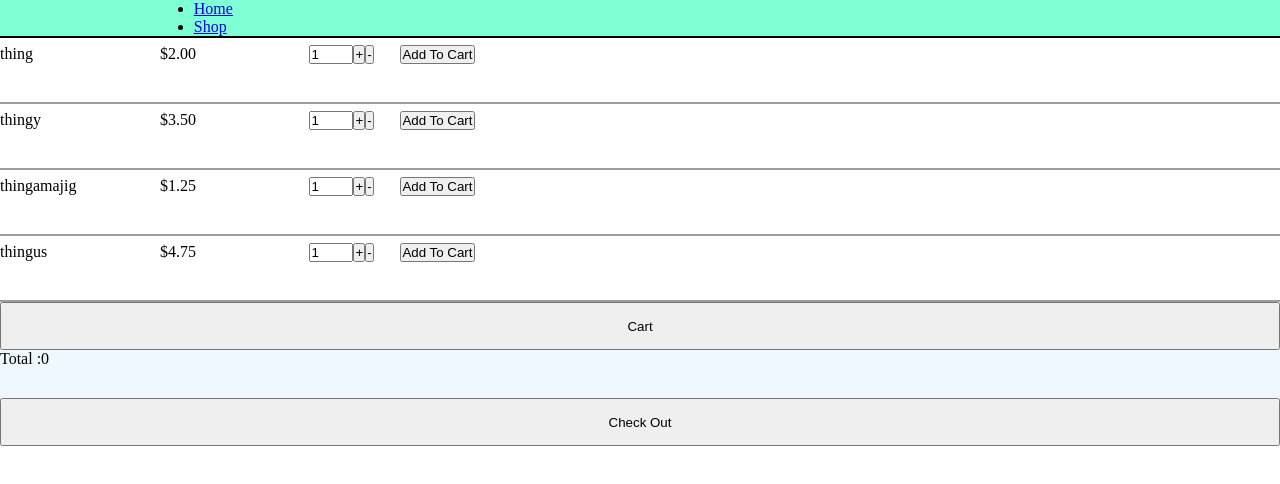
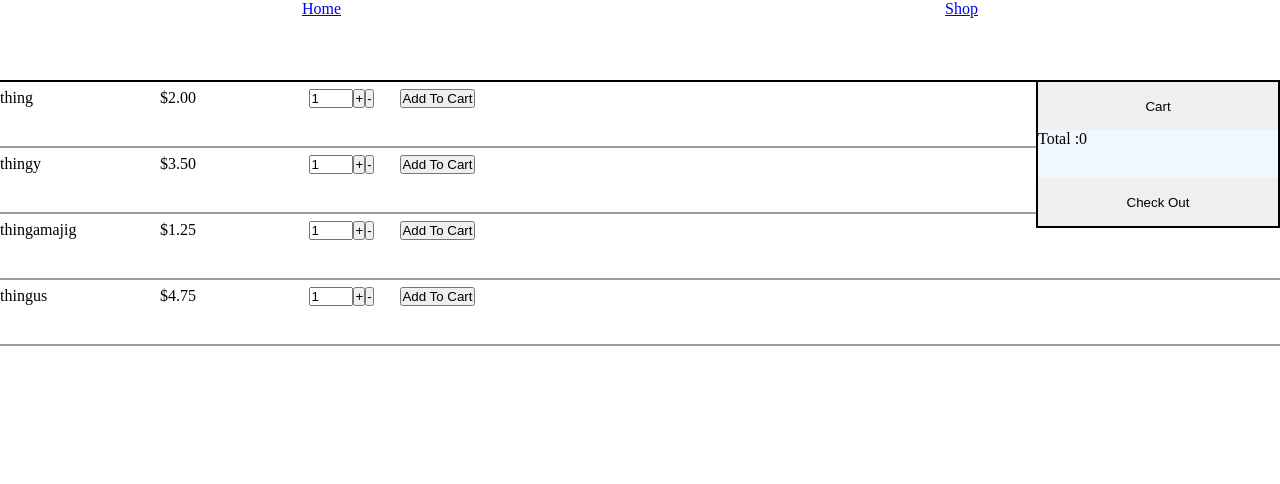
Before and after one commit to hoholabs/react-shopping-cart, a React (Create React App) app: page /Shop in a window 1280 px wide. Shown: the top 484 px of the page. Built offline with nearby package versions, Linux system fonts and the light colour scheme.

Commit message:
some manual reverting

```diff
--- a/src/index.css
+++ b/src/index.css
@@ -6,14 +6,15 @@ body {
 }
 
 nav {
-    background-color: aquamarine;
+    height: 5em;
+}
+
+nav ul {
     display: grid;
-    grid-template-columns: 1fr 1fr 1fr;
     grid-auto-flow: column;
     justify-items: center;
-    align-items: center;
+    list-style-type: none;
     padding: 0;
-    width: 100%;
 }
 
 #shop-page {
@@ -23,11 +24,18 @@ nav {
 
 #cart {
     background-color: aliceblue;
-    /* border: solid black 2px; */
+    position: fixed;
+    top: 5em;
+    right: 0;
+    width: 15em;
+    border: solid black 2px;
     display: grid;
     list-style-type: none;
     grid-auto-rows: 3em;
-    width: 100%;
+}
+
+#cart button {
+    border: none;
 }
 
 .item {
```
Also changed, not shown: src/Shop.js (+0 -23 lines).
